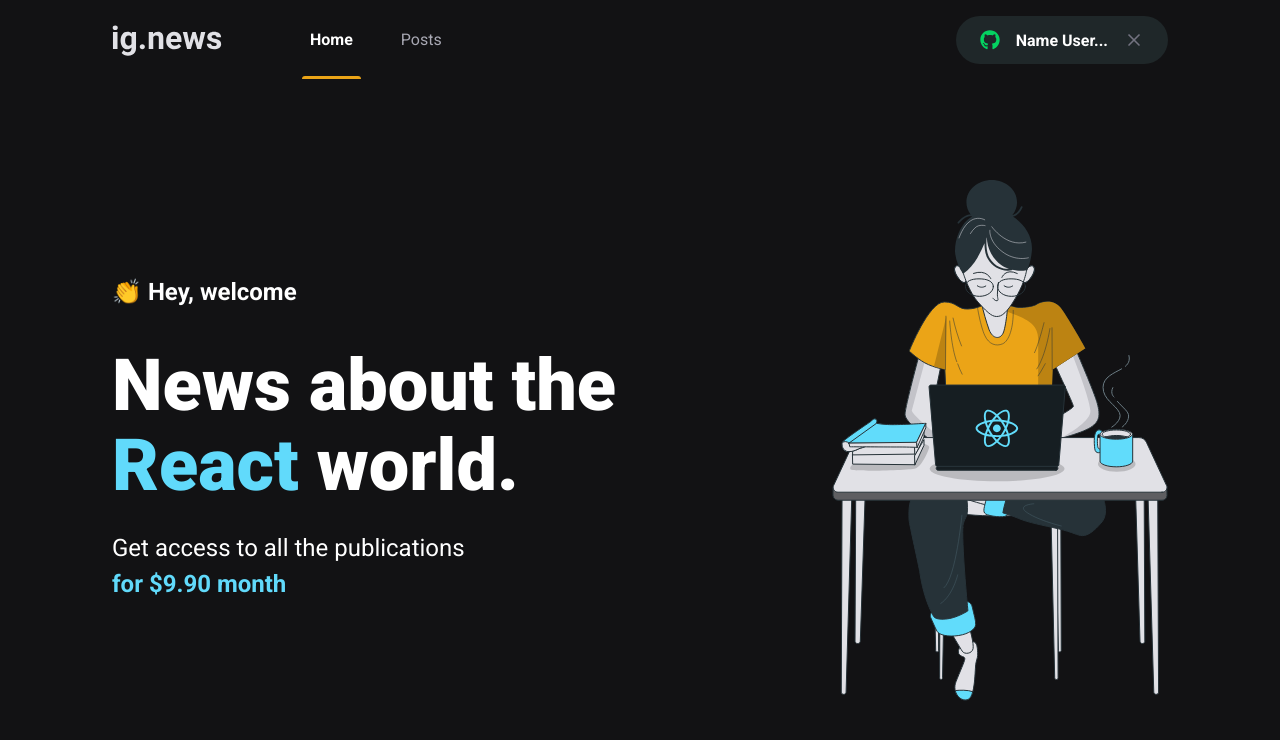
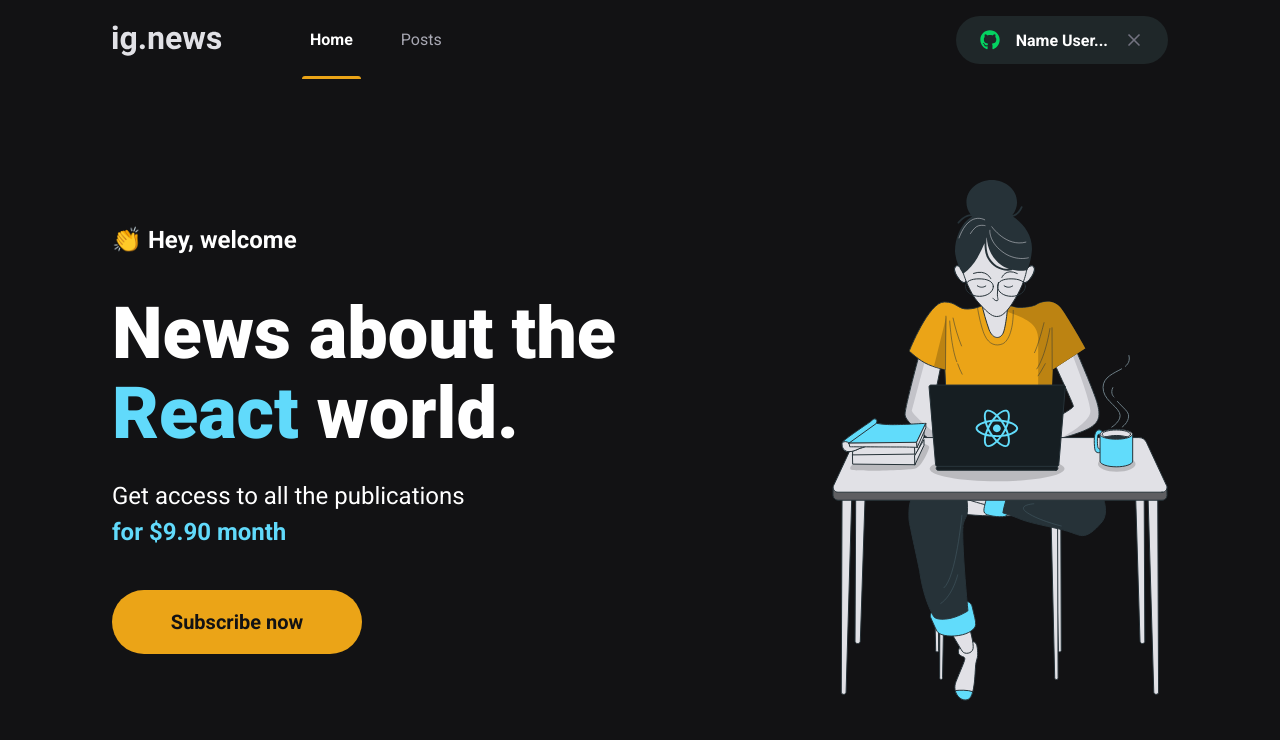
Before and after one commit to WD-GabrielKenji/Application-Ignews, a Next.js app: page / in a window 1280 px wide. Shown: the top 740 px of the page. Built offline with nearby package versions, Linux system fonts and the light colour scheme.

Commit message:
Feat: Component SubscribeButton

```diff
--- /dev/null
+++ b/src/components/SubscribeButton/index.tsx
@@ -0,0 +1,13 @@
+import styles from './styles.module.scss';
+
+
+export function SubscribeButton(){
+    return (
+        <button
+            type="button"
+            className={styles.subscribeButton}
+        >
+            Subscribe now
+        </button>
+    );
+}
--- /dev/null
+++ b/src/components/SubscribeButton/styles.module.scss
@@ -0,0 +1,20 @@
+.subscribeButton{
+    width: 250px;
+    height: 4rem;
+    border: 0;
+    border-radius: 2rem;
+    background: var(--yellow-500);
+    color: var(--gray-900);
+    font-size: 1.25rem;
+    font-weight: bold;
+
+    display: flex;
+    align-items: center;
+    justify-content: center;
+
+    transition: filter 0.2s;
+
+    &:hover{
+        filter: brightness(0.8);
+    }
+}
--- a/src/pages/home.module.scss
+++ b/src/pages/home.module.scss
@@ -38,4 +38,8 @@
             font-weight: bold;
         }
     }
+
+    button {
+        margin-top: 2.5rem;
+    }
 }
--- a/src/pages/index.tsx
+++ b/src/pages/index.tsx
@@ -1,4 +1,5 @@
 import Head from 'next/head';
+import { SubscribeButton } from '../components/SubscribeButton';
 
 import styles from './home.module.scss';
 
@@ -17,6 +18,7 @@
             Get access to all the publications <br/>
             <span>for $9.90 month</span>
           </p>
+          <SubscribeButton />
         </section>
 
         <img src="/images/avatar.svg" alt="Girl coding" />
```
